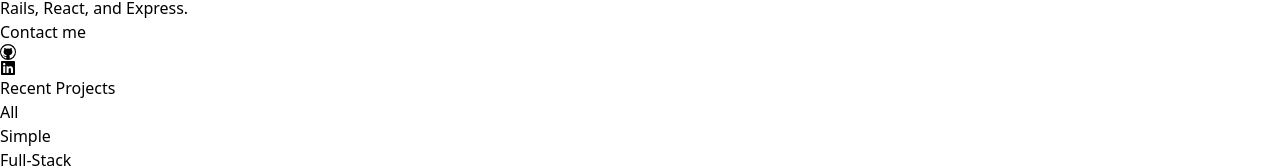
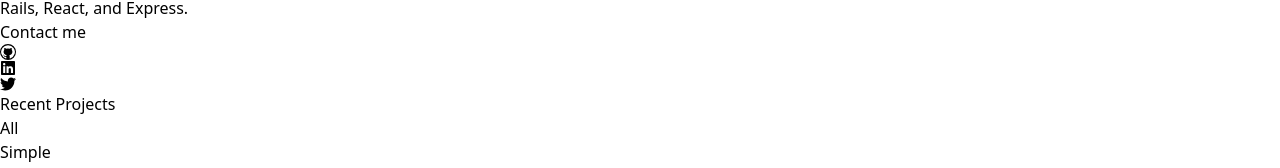
Before and after one commit to ridwanediallo/ridwan-portfolio, a React (Create React App) app: page / in a window 1280 px wide. Shown: the part 712-880 px from the top of the page. Built offline with nearby package versions, Linux system fonts and the light colour scheme; what @material-tailwind/react would draw is missing.

Commit message:
Add twitter icon and profile link

```diff
--- a/src/components/Hero.js
+++ b/src/components/Hero.js
@@ -1,7 +1,7 @@
 import React from 'react';
 
 import { VscGithub } from 'react-icons/vsc';
-import { FaLinkedin } from 'react-icons/fa';
+import { FaLinkedin, FaTwitter } from 'react-icons/fa';
 
 import image from '../images/undraw_Developer_activity_re_39tg.png'
 
@@ -32,7 +32,7 @@ const Hero = () => {
             various web frameworks such as Ruby on Rails, React, and Express.
           </p>
           <div className="flex justify-center">
-            <button className="inline-flex text-white bg-blue-600 border-0 py-2 px-6 focus:outline-none hover:bg-black rounded text-lg">
+            <button className="inline-flex text-white bg-blue-600 border-0 py-2 px-6 focus:outline-none hover:bg-transparent rounded text-lg">
               Contact me
             </button>
             <a href="https://github.com/ridwanediallo">
@@ -40,6 +40,9 @@ const Hero = () => {
             </a>
             <a href="https://www.linkedin.com/in/ridwan-diallo/">
               <FaLinkedin className="text-4xl mt-1" />
+            </a>
+            <a href="https://twitter.com/RidwaneD">
+              <FaTwitter className="text-4xl mt-1 ml-6" />
             </a>
           </div>
         </div>
```
